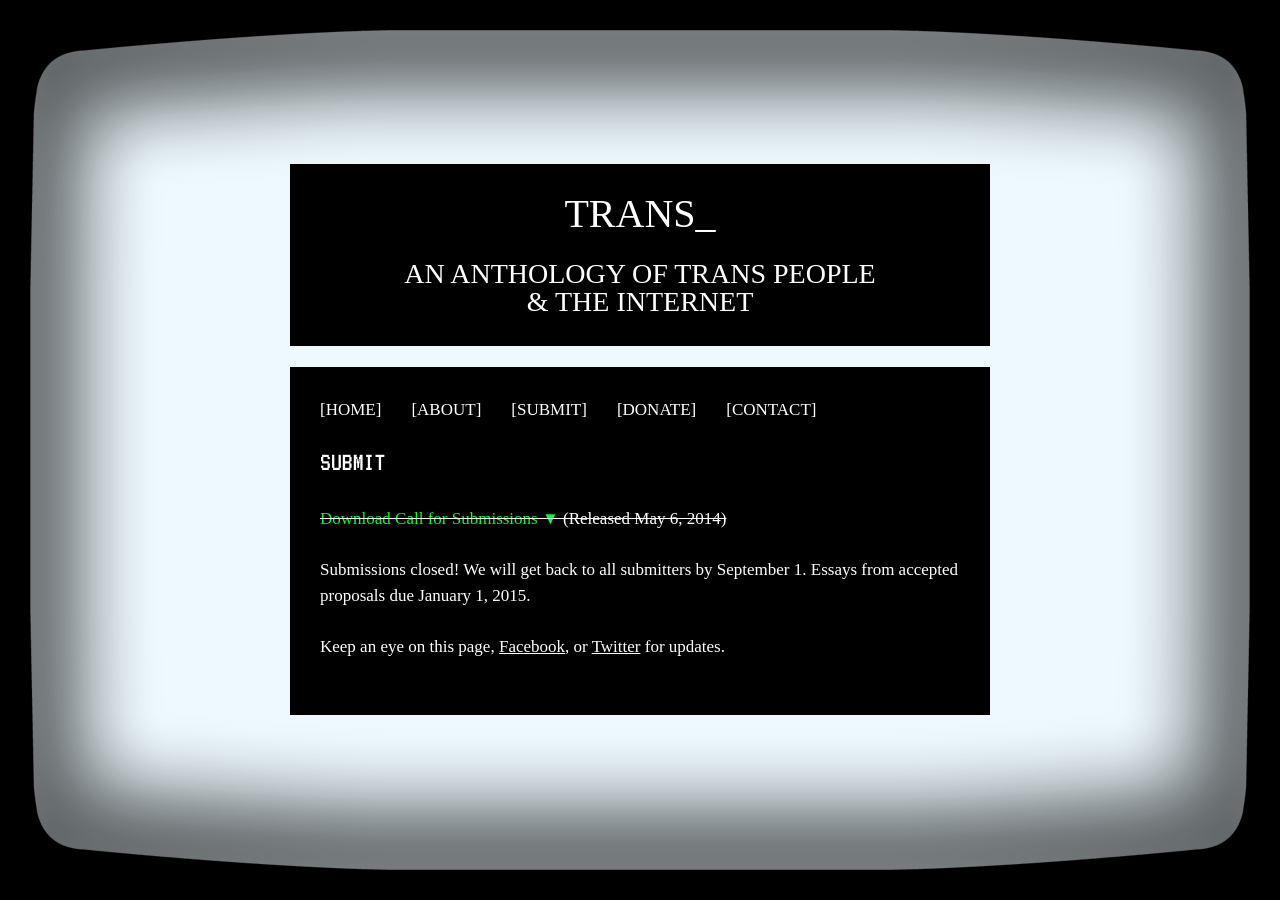
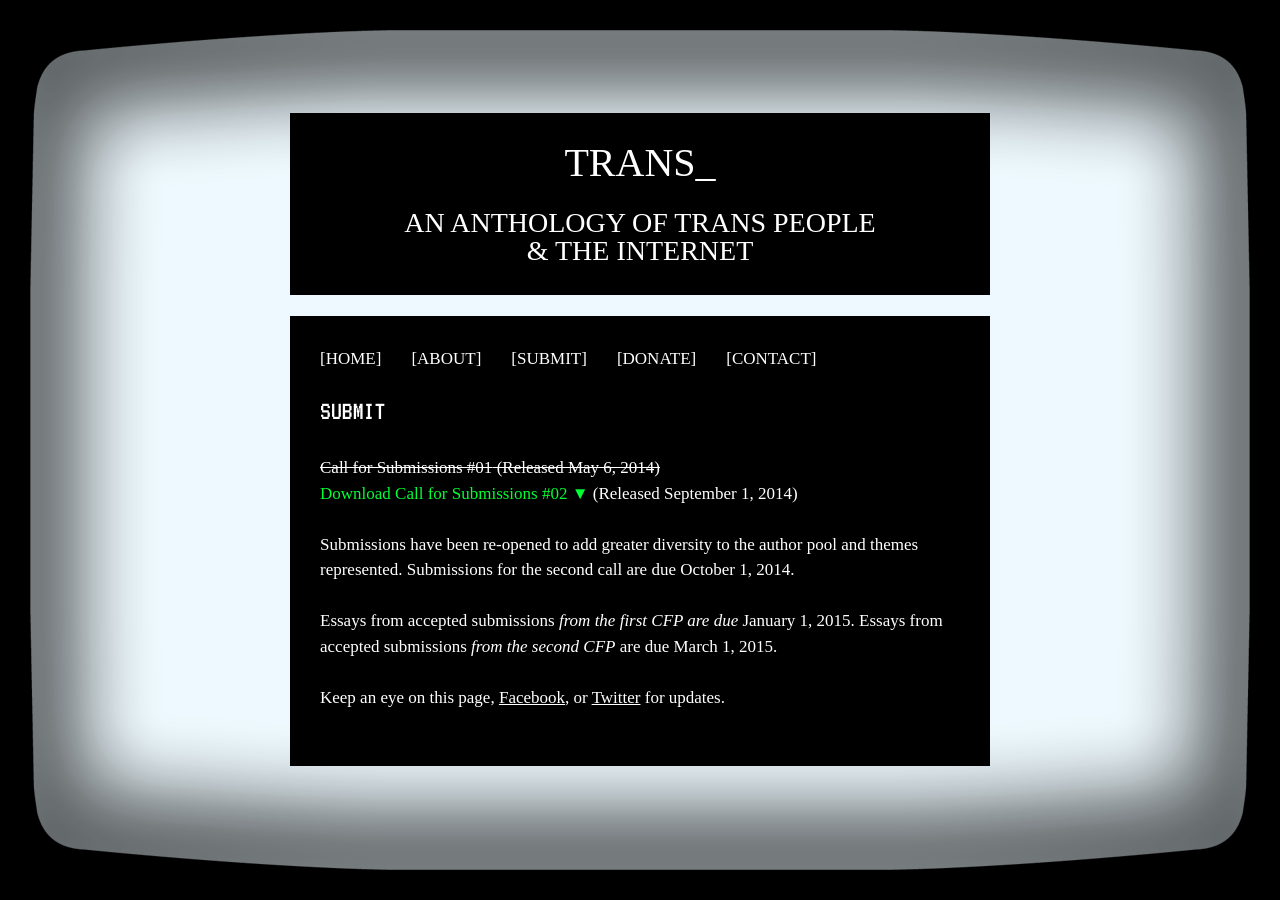
Before and after one commit to Trans-Digital/Trans-Digital.github.io, a Jekyll site: the page built from submit/index.html, in a window 1280 px wide. Built offline with Jekyll 4.4.1, drawn with Linux system fonts in a browser that asks for light colours; nearby versions of some CDN libraries; Markdown is read by kramdown in place of the engine named in the settings.

Commit message:
Updates language on Submit page

```diff
--- a/donate/index.html
+++ b/donate/index.html
@@ -7,7 +7,7 @@ title: Donate | Trans_ An Anthology of Trans People and the Internet
 
 <br>
 
-<p> Consider contributing a small amount via Patreon:</p>
+<p>Want to contribute without writing? Consider contributing a small amount via Patreon:</p>
 
 <br>
 
--- a/index.html
+++ b/index.html
@@ -8,5 +8,5 @@ title: Trans_ An Anthology of Trans People and the Internet
 <br>
 > Status: <a href="/submit">Submissions Round #01  Under Review 08-01-2014</a>
 <br>
-> Status: <a href="/submit"><span style="color:#0F3;">Call for Submissoins #02 Releasedw 09-01-2014</span></a>
+> Status: <a href="/submit"><span style="color:#0F3;">Call for Submissoins #02 Released 09-01-2014</span></a>
 </h3>
--- a/submit/index.html
+++ b/submit/index.html
@@ -7,14 +7,19 @@ title: Submit | Trans_ An Anthology of Trans People and the Internet
 
 <br>
 
-<p style="text-decoration:line-through"><a style="color:#0F3;" href="#">Download Call for Submissions &#9660</a> (Released May 6, 2014)</p>
+<p style="text-decoration:line-through"><a href="#">Call for Submissions #01</a> (Released May 6, 2014)</p>
+<p><a style="color:#0F3;" href="/submit/CFP2-Trans_Anthology.pdf">Download Call for Submissions #02 &#9660</a> (Released September 1, 2014)</p>
 
 <br>
 
 {% assign email_submissions = site.submissions_email | replace: '@', ' [at] ' %}
 {% assign email_submissions_clean = email_submissions | replace: '.', ' [dot] ' %}
 
-<p>Submissions closed! We will get back to all submitters by September 1. Essays from accepted proposals due January 1, 2015.</p>
+<p>Submissions have been re-opened to add greater diversity to the author pool and themes represented. Submissions for the second call are due October 1, 2014.</p>
+
+<br>
+
+<p>Essays from accepted submissions <em>from the first CFP are due</em> January 1, 2015. Essays from accepted submissions <em>from the second CFP</em> are due March 1, 2015.</p>
 
 <br>
 
```
